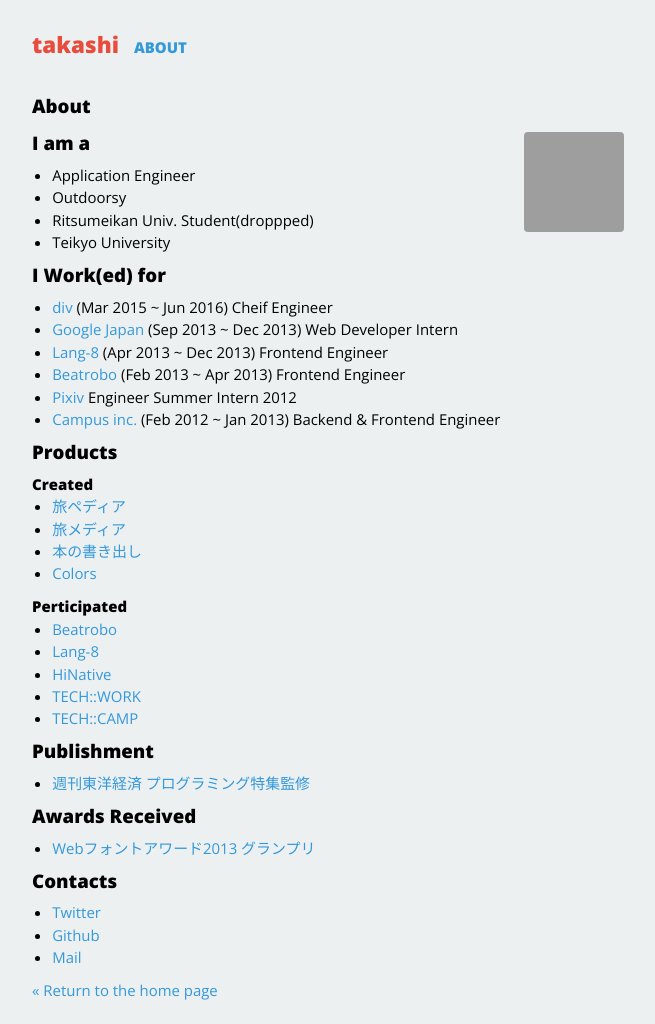
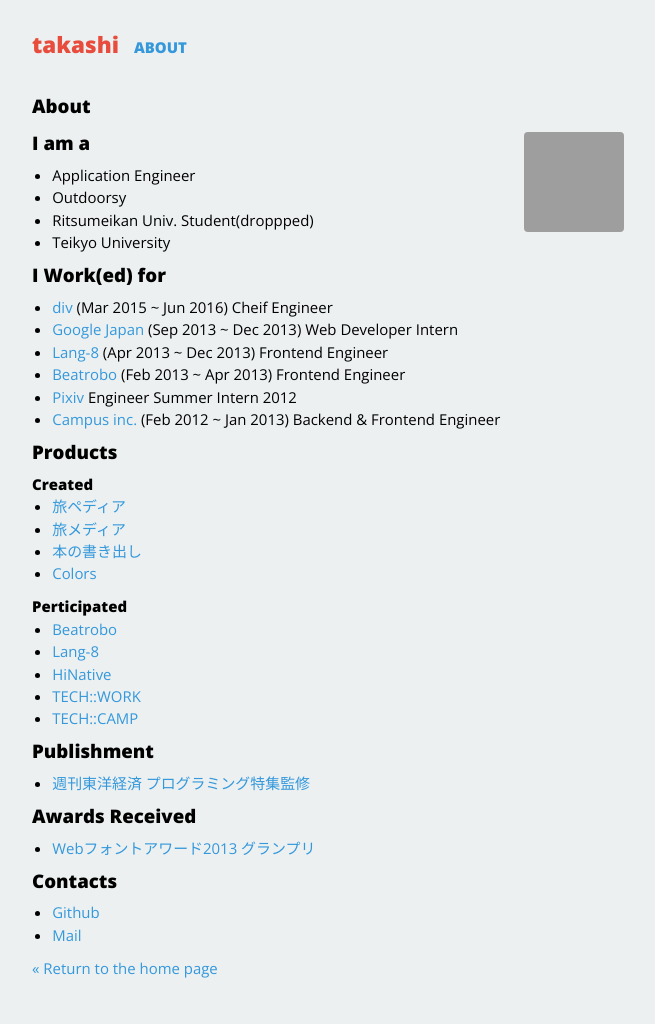
Before and after one commit to takashi/takashi.github.io, a Jekyll site: the page built from about.md, in a window 1280 px wide, cut to the strip 0-1024 px from the top of the page. Shown: the whole strip, without its empty margins (312-967 px from the left). Built offline with Jekyll 4.4.1, drawn with Linux system fonts in a browser that asks for light colours; nearby versions of some CDN libraries; after the commit the page ends 1001 px from its top, so only the background shows below that; grey boxes are pictures that could not be loaded.

Commit message:
remove twitter link

```diff
--- a/about.md
+++ b/about.md
@@ -46,6 +46,5 @@ permalink: /about/
 - [Webフォントアワード2013 グランプリ](http://book.mynavi.jp/wd/webfont/2013/)
 
 ## Contacts
-- [Twitter](http://twitter.com/tak0303)
 - [Github](https://github.com/takashi)
 - [Mail](mailto:tak1240@gmail.com)
```
